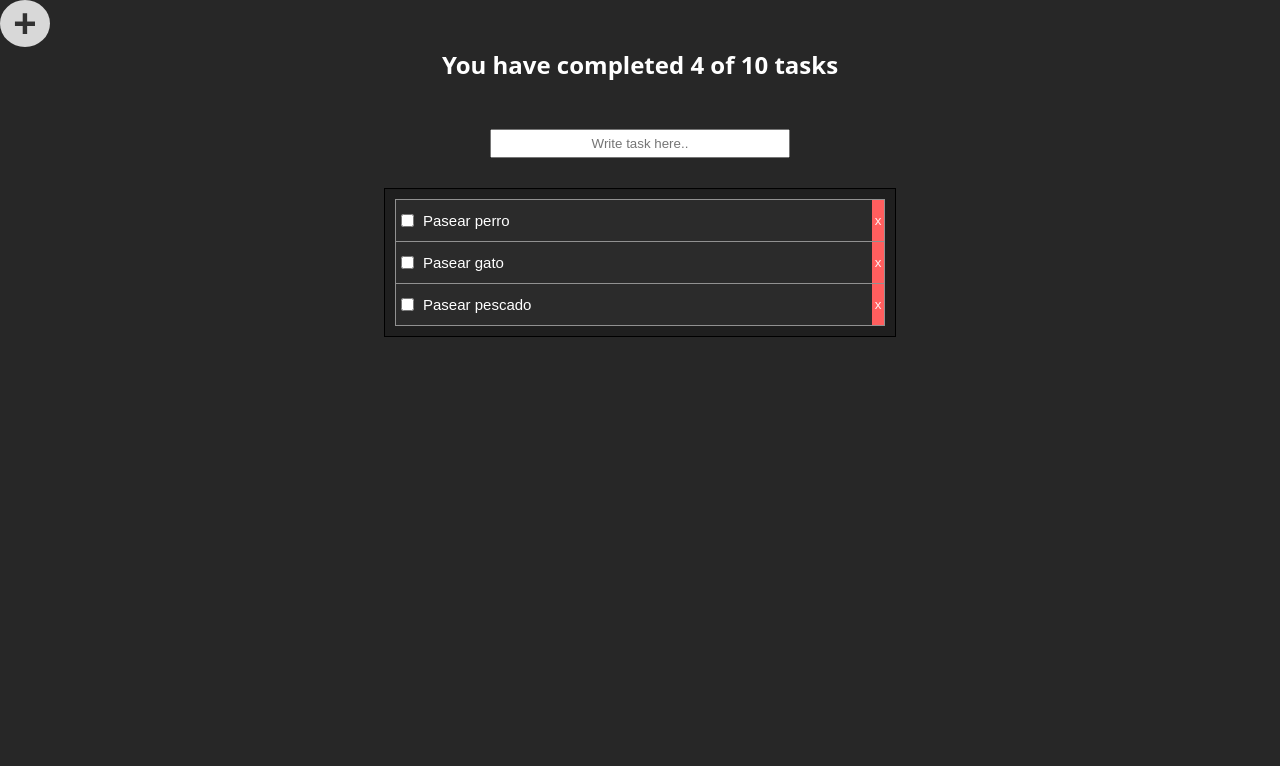
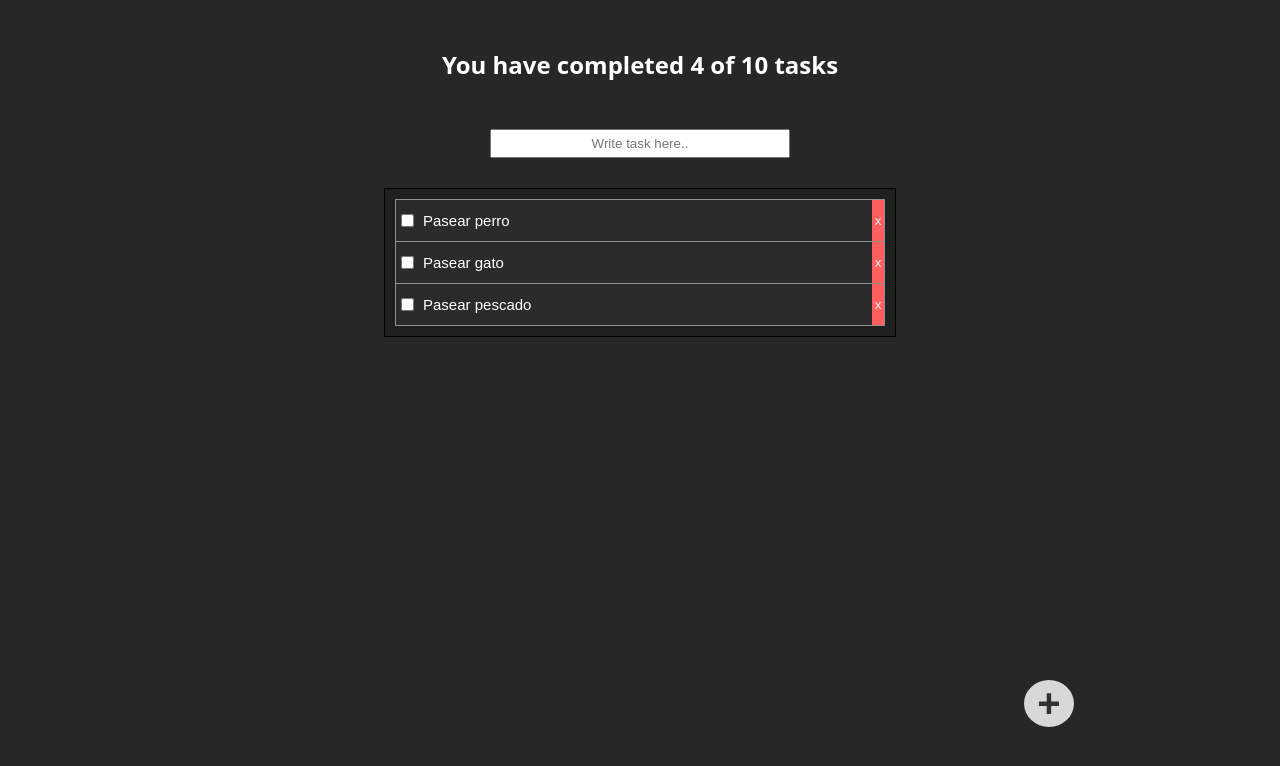
Before and after one commit to mt-alejo/react-todo-practice, a React (Vite) app: page / in a window 1280 px wide. Shown: the top 766 px of the page. Built offline with nearby package versions, Linux system fonts and the light colour scheme.

Commit message:
Styles [btn-add

```diff
--- a/src/App.jsx
+++ b/src/App.jsx
@@ -20,8 +20,8 @@ function App() {
         {defaultTasks.map((task) => (
           <TaskItem key={task.title} title={task.title} done={task.done} />
         ))}
+        <ButtonAddTask />
       </TasksContainer>
-      <ButtonAddTask />
     </>
   );
 }
--- a/src/index.css
+++ b/src/index.css
@@ -36,6 +36,8 @@ html {
   font-size: 40px;
   padding: 0;
   position: fixed;
+  left: 80%;
+  top: 85%;
 }
 
 .btn-close {
```
